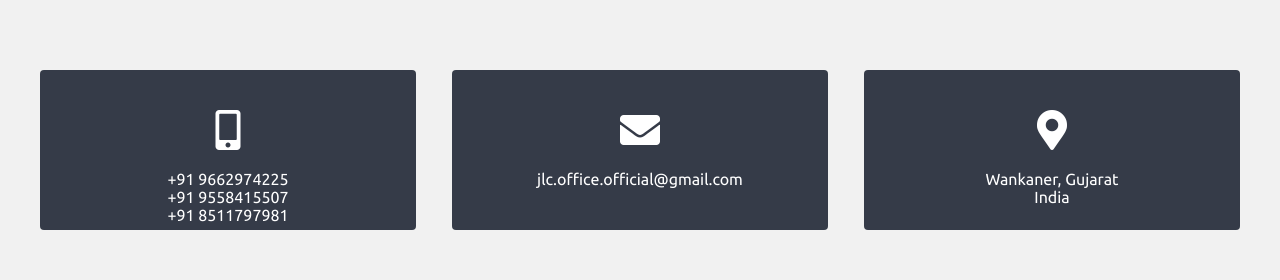
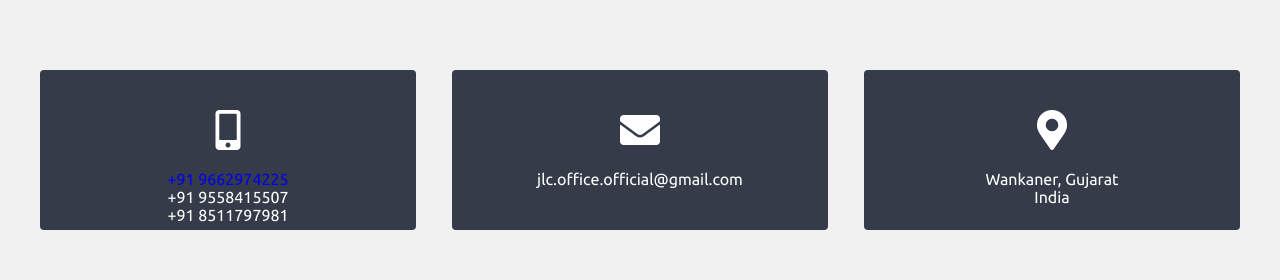
Before and after one commit to jcloffice/jcloffice, a plain HTML site: page contact.html in a window 1280 px wide. Shown: the part 160-440 px from the top of the page. Drawn offline with nearby package versions, Linux system fonts and the light colour scheme.

Commit message:
Update contact.html

```diff
--- a/contact.html
+++ b/contact.html
@@ -85,7 +85,7 @@ height="0" width="0" style="display:none;visibility:hidden"></iframe></noscript>
           <div class="contact-info">
             <div class="item">
               <i class="fas fa-mobile-alt"></i>
-              +91 9662974225</br>
+              <a href="tel:+919662974225"> +91 9662974225</a></br>
               +91 9558415507 <br>
               +91 8511797981
             </div>
```
